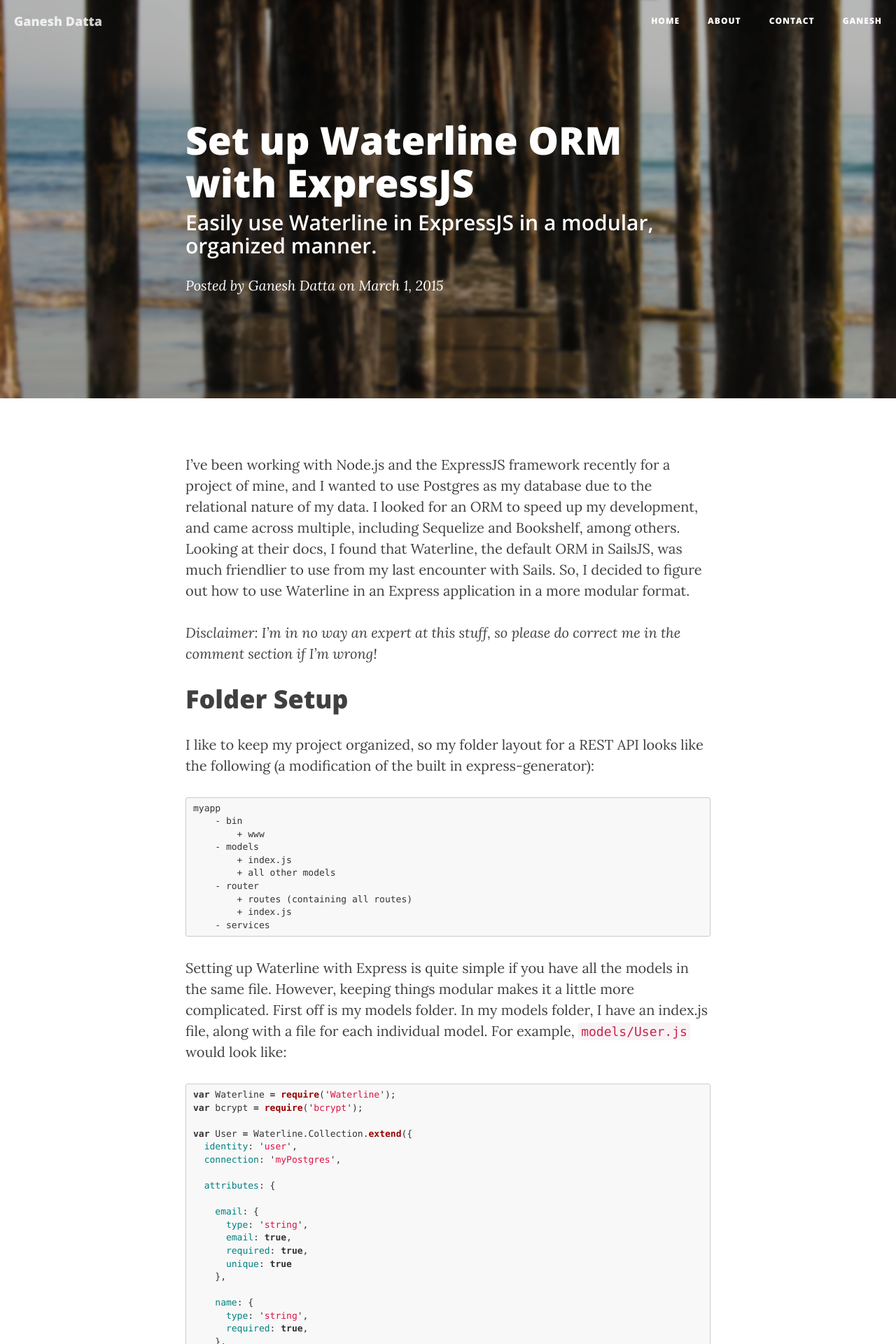
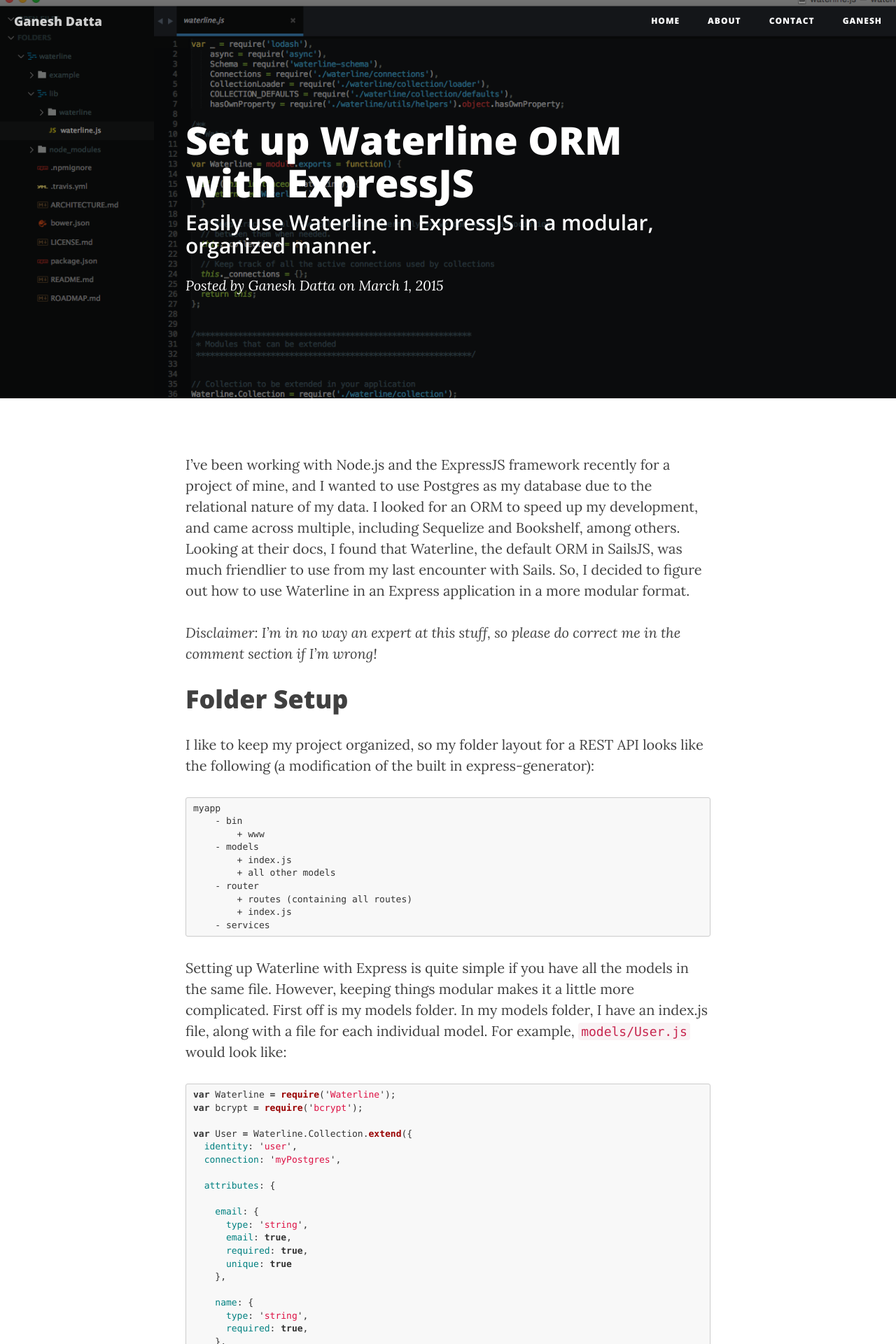
Before and after one commit to gsdatta/gsdatta, a Jekyll site: the page built from _posts/2015-3-1-waterline-orm-in-express-the-correct-way.md, in a window 1280 px wide. Shown: the top 1920 px of the page at 70% size. Built offline with Jekyll 4.4.1, drawn with Linux system fonts in a browser that asks for light colours; nearby versions of some CDN libraries; comment, search, counter and statistics services are not loaded.

Commit message:
Adding header image.

```diff
--- a/_posts/2015-3-1-waterline-orm-in-express-the-correct-way.md
+++ b/_posts/2015-3-1-waterline-orm-in-express-the-correct-way.md
@@ -4,6 +4,7 @@ title:      "Set up Waterline ORM with ExpressJS"
 subtitle:   "Easily use Waterline in ExpressJS in a modular, organized manner."
 date:       2015-03-1 8:59:00
 author:     "Ganesh Datta"
+header-img:     "img/waterline.png"
 comments:   true
 ---
 
```
Also changed, not shown: img/waterline.png (added).
